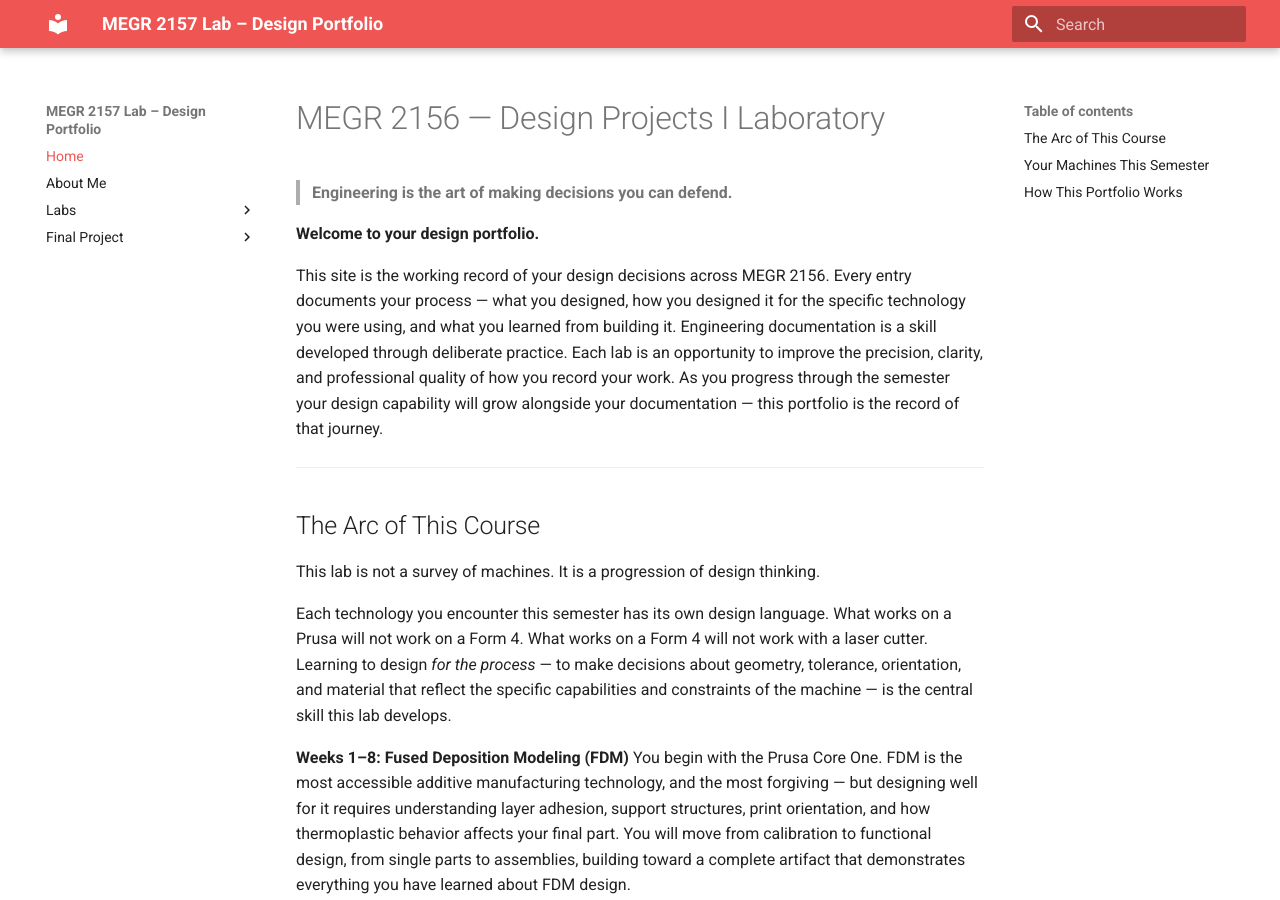
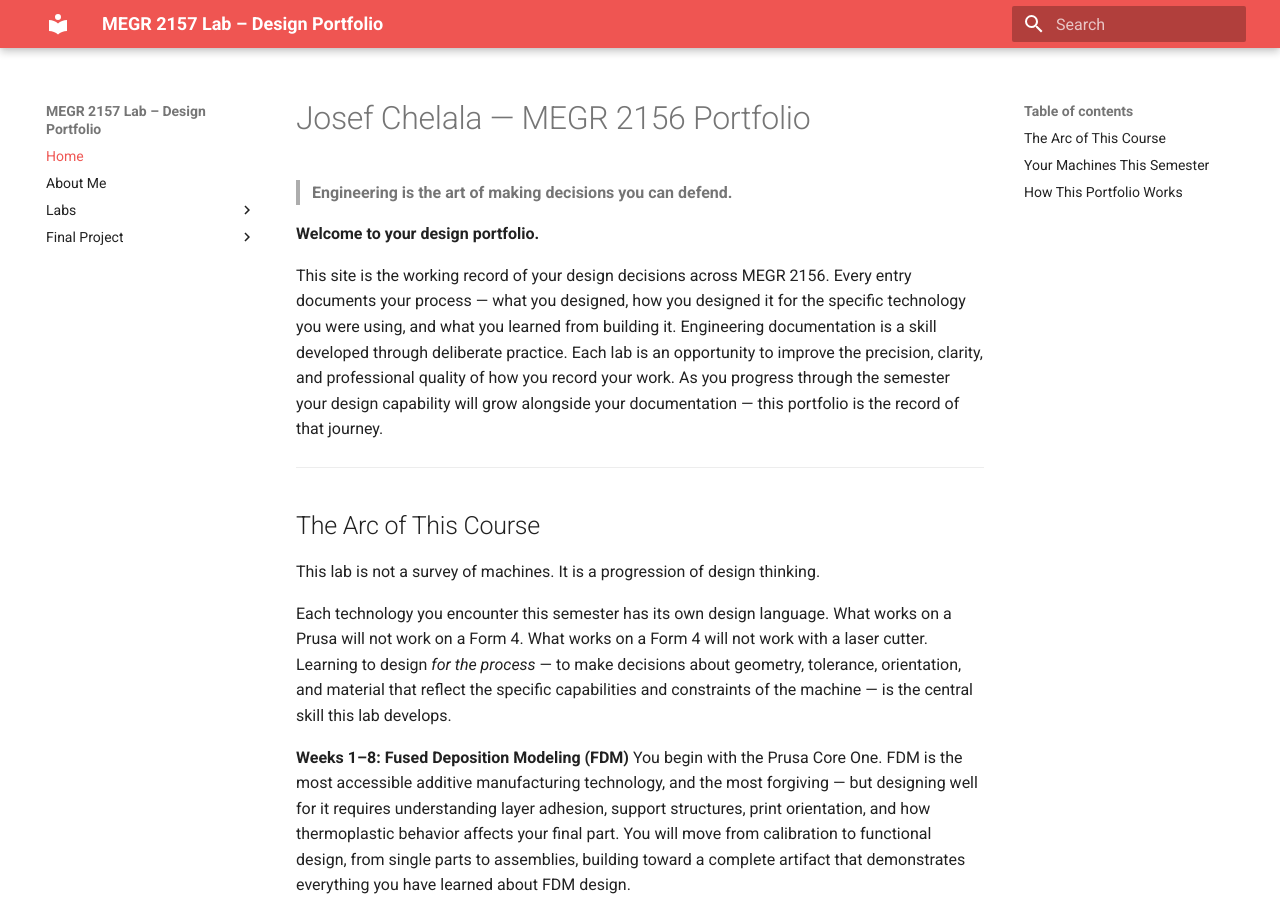
Before and after one commit to josef-chelala/megr2157-lab-portfolio, an MkDocs documentation site: the page built from docs/index.md, in a window 1280 px wide and 900 px high. Built offline with MkDocs 1.6.1 and Material for MkDocs 9.7.7, drawn with Linux system fonts in a browser that asks for light colours.

Commit message:
Update index.md

```diff
--- a/docs/index.md
+++ b/docs/index.md
@@ -1,4 +1,4 @@
-# MEGR 2156 — Design Projects I Laboratory
+# Josef Chelala — MEGR 2156 Portfolio
 
 > **Engineering is the art of making decisions you can defend.**
 
```
